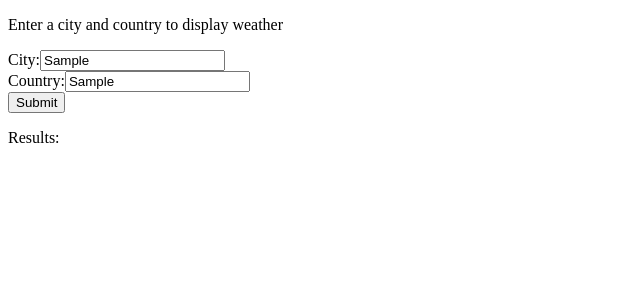
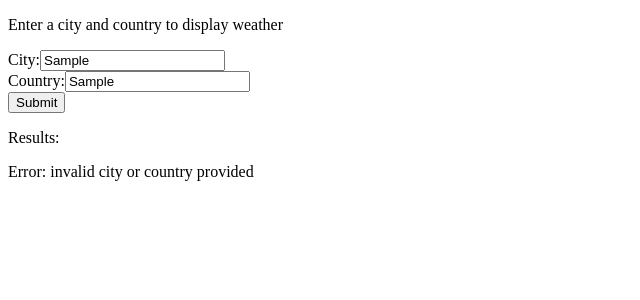
Before and after one commit to yem82/weather-app, a React (Create React App) app in the folder client/: page /weather in a window 1280 px wide. Both pictures are taken after typing "Sample", "Sample" into the empty fields and a click on the button "Submit". Shown: the top 300 px of the page, without its empty margins (0-640 px from the left). Built offline with nearby package versions, Linux system fonts and the light colour scheme; no server answers.

Commit message:
user will see an error message if an invalid city or country name is provided

```diff
--- a/client/src/components/Result.js
+++ b/client/src/components/Result.js
@@ -5,30 +5,38 @@ import axios from 'axios';
 
 class Result extends Component {
   state = {
+    weatherDescription: null,
     temperature: null,
     humidity: null,
     wind: null,
-    weatherDescription: null
+    error: null,
   }
 
   getWeather = async (e) =>  {
     e.preventDefault();
-
+    try {
     const city = e.target.city.value, country = e.target.country.value
     const formData = await axios.get(`/weather/${city}/${country}`)
-    const weatherData = await formData.data.data; console.log(weatherData)
+    const weatherData = formData.data.data; console.log(weatherData)
 
+    if(city && country){
     this.setState({city: weatherData.name,
       country: weatherData.sys.country,
       weatherDescription: weatherData.weather[0].description,
       temperature: Math.round(weatherData.main.temp),
       humidity: weatherData.main.humidity,
       wind: weatherData.wind.speed
-    })
+    })}}
+
+    catch(err) {
+      console.log(err)
+      this.setState({error: 'Error: invalid city or country provided'})
+    }
   }
 
   render() {
-    const {city, country, temperature, humidity, wind, weatherDescription} = this.state
+    const {city, country, weatherDescription,
+      temperature, humidity, wind, error} = this.state
     return(
       <div>
         <Form getWeather={this.getWeather} />
@@ -36,10 +44,11 @@ class Result extends Component {
         <Weather
           city={city}
           country={country}
+          weatherDescription={weatherDescription}
+          temperature={temperature}
           humidity={humidity}
-          temperature={temperature}
           wind={wind}
-          weatherDescription={weatherDescription}
+          error={error}
         />
       </div>
     )
--- a/client/src/components/Weather.js
+++ b/client/src/components/Weather.js
@@ -2,7 +2,12 @@ import React from 'react';
 
 const Weather = props => (
   <div>
-   {
+  {
+    props.error && <p>
+      <span>{props.error}</span>
+    </p>
+  }
+  {
      props.city && props.country && <p>
      <span>{props.city}, {props.country}</span>
    </p>
```
